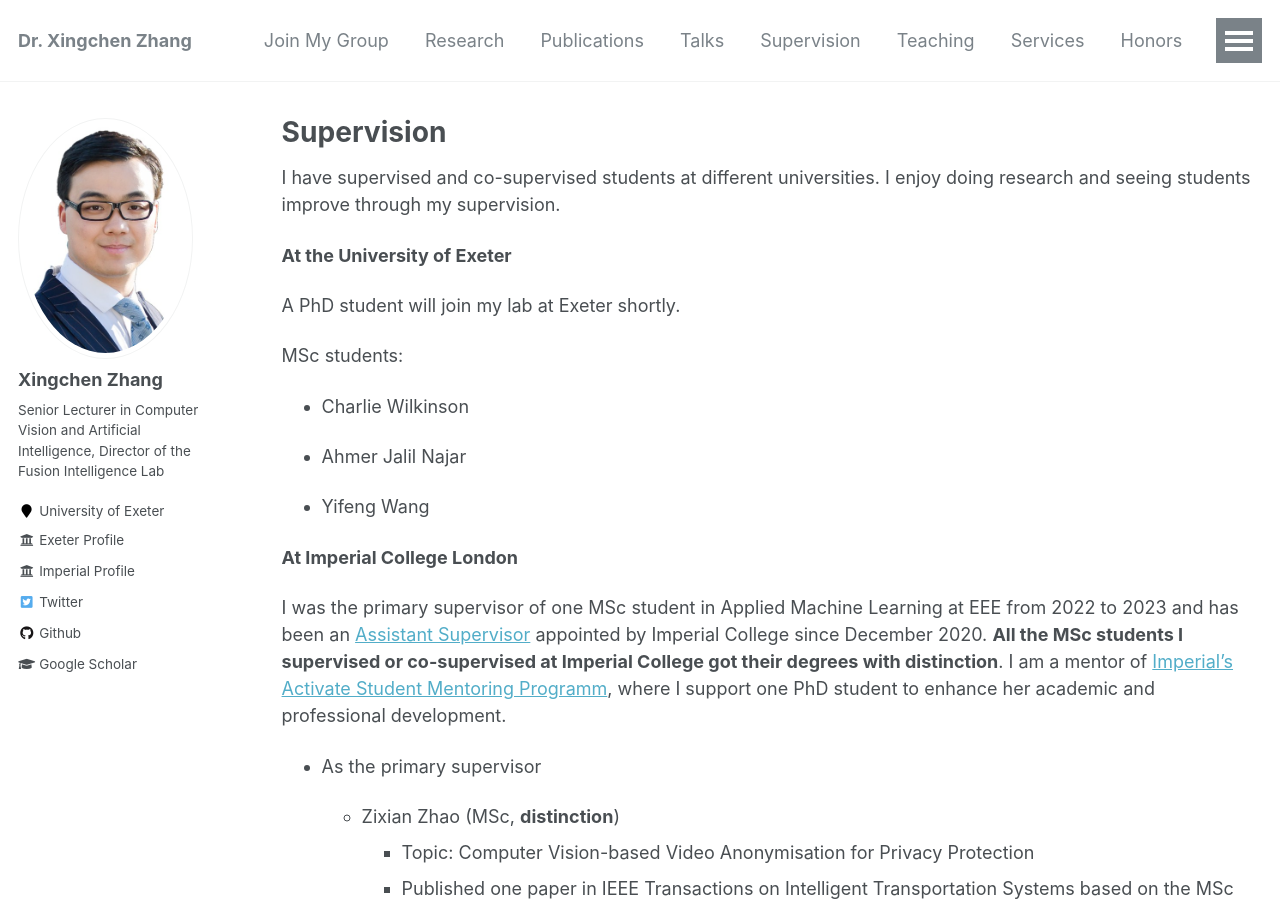
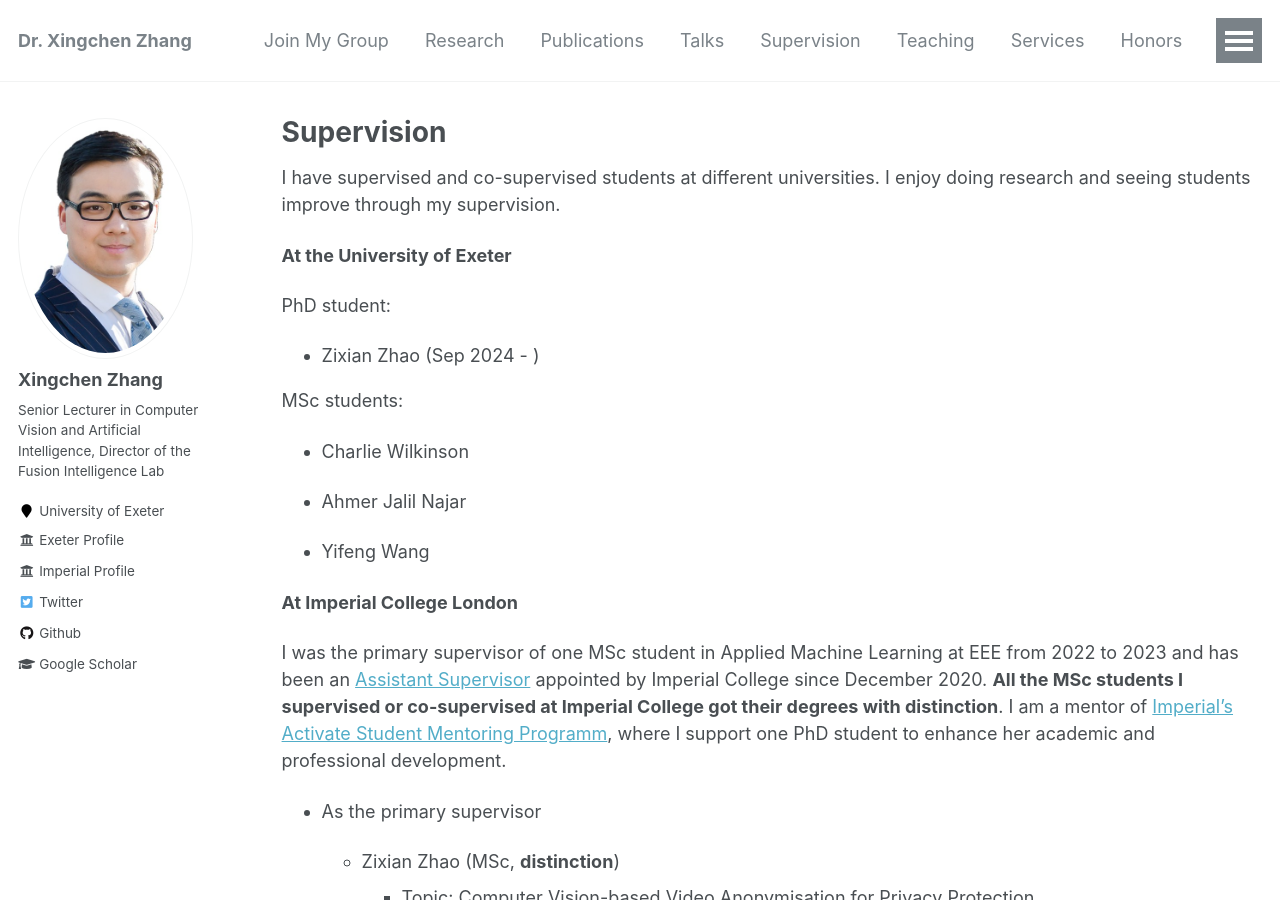
Before and after one commit to xingchenzhang/xingchenzhang.github.io, a Jekyll site: the page built from _pages/supervision.md, in a window 1280 px wide and 900 px high. Built offline with Jekyll 4.4.1, drawn with Linux system fonts in a browser that asks for light colours.

Commit message:
add a PhD student

```diff
--- a/_pages/supervision.md
+++ b/_pages/supervision.md
@@ -10,7 +10,9 @@ I have supervised and co-supervised students at different universities. I enjoy
 
 **At the University of Exeter**
 
-A PhD student will join my lab at Exeter shortly.
+PhD student:
+
+- Zixian Zhao (Sep 2024 - )
 
 MSc students:
 
```
Also changed, not shown: 1 other file.
